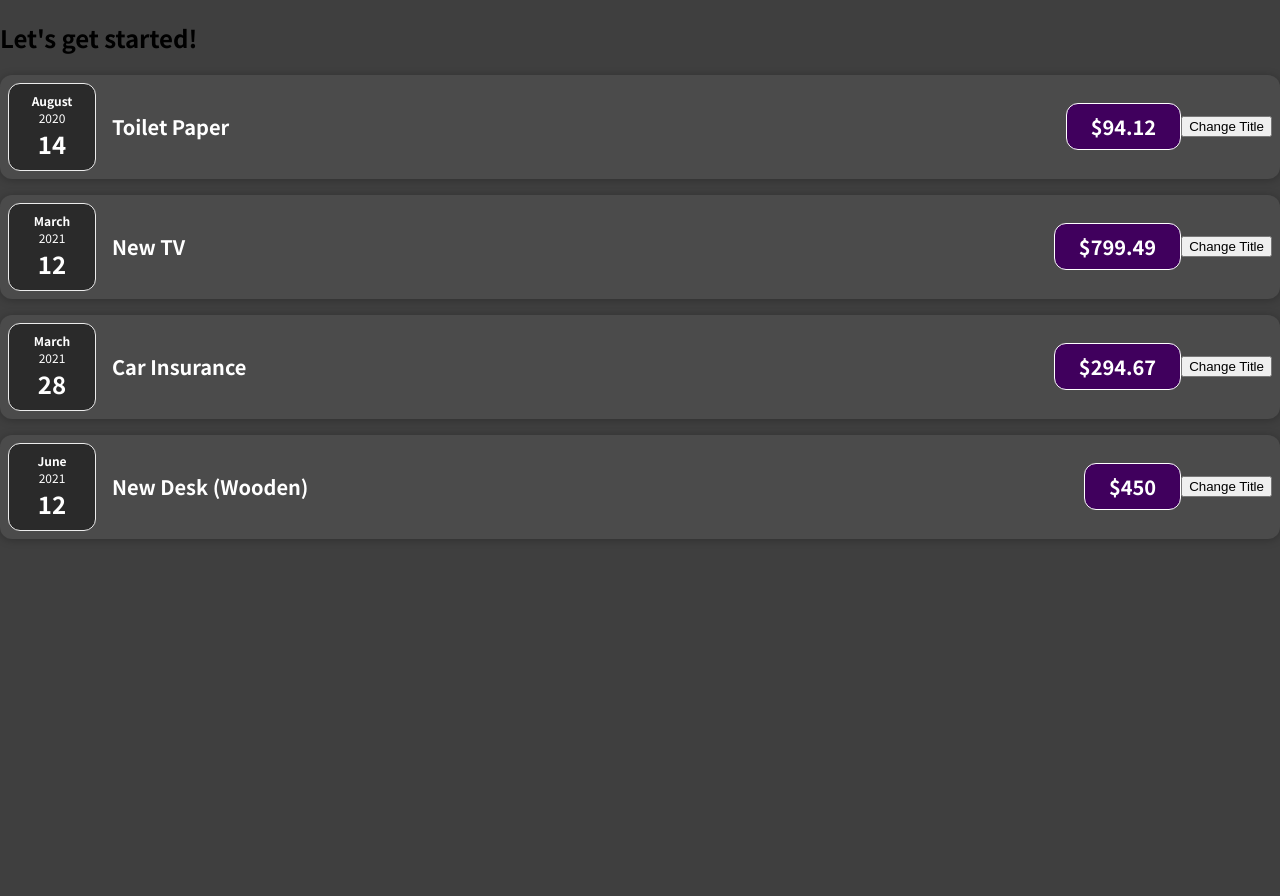
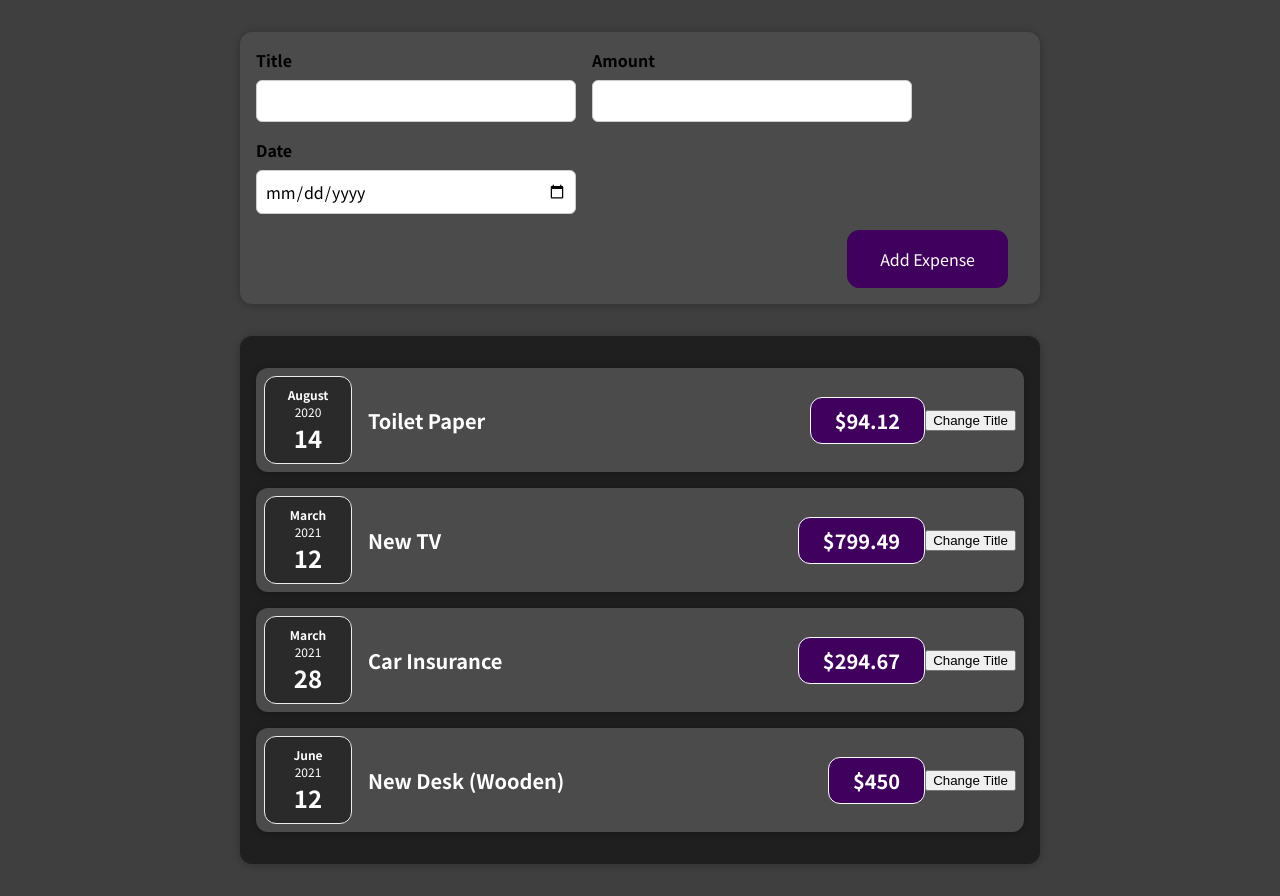
Before and after one commit to EpicCoco/Web-Programming, a React (Create React App) app in the folder Class Assignments/expenses_starter/: page / in a window 1280 px wide. Before the commit the page ends 800 px from the top, so only its background shows below. Built offline with nearby package versions, Linux system fonts and the light colour scheme.

Commit message:
Added expense form

```diff
--- a/Class Assignments/expenses_starter/src/App.js
+++ b/Class Assignments/expenses_starter/src/App.js
@@ -1,4 +1,7 @@
 import ExpenseItem from './components/Expenses/ExpenseItem';
+import Expenses from './components/Expenses/Expenses';
+import ExpenseForm from './components/NewExpense/ExpenseForm';
+import NewExpense from './components/NewExpense/NewExpense';
 
 function App() {
   const expenses = [
@@ -8,7 +11,10 @@ function App() {
       amount: 94.12,
       date: new Date(2020, 7, 14),
     },
-    { id: 'e2', title: 'New TV', amount: 799.49, date: new Date(2021, 2, 12) },
+    { id: 'e2',
+      title: 'New TV',
+      amount: 799.49,
+      date: new Date(2021, 2, 12) },
     {
       id: 'e3',
       title: 'Car Insurance',
@@ -23,9 +29,20 @@ function App() {
     },
   ];
 
+  const addExpenseHandler = expense => {
+    console.log('In App.js');
+    console.log('expense');
+  };
+
   return (
     <div>
-      <h2>Let's get started!</h2>
+      <NewExpense onAddExpense={addExpenseHandler} />
+      <Expenses items={expenses} />
+    </div>
+  );
+
+  /* old items
+  <h2>Let's get started!</h2>
       <ExpenseItem
         title={expenses[0].title}
         amount={expenses[0].amount}
@@ -46,8 +63,7 @@ function App() {
         amount={expenses[3].amount}
         date={expenses[3].date}
       />
-    </div>
-  );
+  */
 }
 
 export default App;
--- a/Class Assignments/expenses_starter/src/components/NewExpense/ExpenseForm.js
+++ b/Class Assignments/expenses_starter/src/components/NewExpense/ExpenseForm.js
@@ -2,10 +2,17 @@ import React, { useState } from 'react';
 
 import './ExpenseForm.css';
 
-const ExpenseForm = () => {
+const ExpenseForm = (props) => {
   const [enteredTitle, setEnteredTitle] = useState('');
   const [enteredAmount, setEnteredAmount] = useState('');
   const [enteredDate, setEnteredDate] = useState('');
+  /* optionally could put all under one useState
+  const [userInput, setUserInput] = useState({
+    enteredTitle: '';
+    enteredAmount: '';
+    enteredDate: '';
+  })
+  */
 
   const titleChangeHandler = (event) => {
     setEnteredTitle(event.target.value);
@@ -19,12 +26,31 @@ const ExpenseForm = () => {
     setEnteredDate(event.target.value);
   };
 
+  const submitHandler = (event) => {
+    event.preventDefault();
+
+    const expenseData = {
+      title: enteredTitle,
+      amount: enteredAmount,
+      date: new Date(enteredDate)
+    };
+    props.onSaveExpenseData(expenseData);
+
+    console.log(expenseData);
+
+    setEnteredTitle('');
+    setEnteredAmount('');
+    setEnteredDate('');
+  };
+
   return (
-    <form>
+    <form onSubmit={submitHandler}>
       <div className='new-expense__controls'>
         <div className='new-expense__control'>
           <label>Title</label>
-          <input type='text' onChange={titleChangeHandler} />
+          <input type='text'
+          value={enteredTitle}
+          onChange={titleChangeHandler} />
         </div>
         <div className='new-expense__control'>
           <label>Amount</label>
@@ -32,6 +58,7 @@ const ExpenseForm = () => {
             type='number'
             min='0.01'
             step='0.01'
+            value={enteredAmount}
             onChange={amountChangeHandler}
           />
         </div>
@@ -41,6 +68,7 @@ const ExpenseForm = () => {
             type='date'
             min='2022-01-01'
             max='2023-12-31'
+            value={enteredDate}
             onChange={dateChangeHandler}
           />
         </div>
--- a/Class Assignments/expenses_starter/src/components/NewExpense/NewExpense.js
+++ b/Class Assignments/expenses_starter/src/components/NewExpense/NewExpense.js
@@ -3,10 +3,19 @@ import React from 'react';
 import ExpenseForm from './ExpenseForm';
 import './NewExpense.css';
 
-const NewExpense = () => {
+const NewExpense = (props) => {
+
+  const saveExpenseDataHandler = (enteredExpenseData) => {
+    const expenseData = {
+      ...enteredExpenseData,
+      id: Math.random().toString()
+    };
+    props.onAddExpense(expenseData);
+  };
+
   return (
     <div className='new-expense'>
-      <ExpenseForm />
+      <ExpenseForm onSaveExpenseData={saveExpenseDataHandler}/>
     </div>
   );
 };
```
